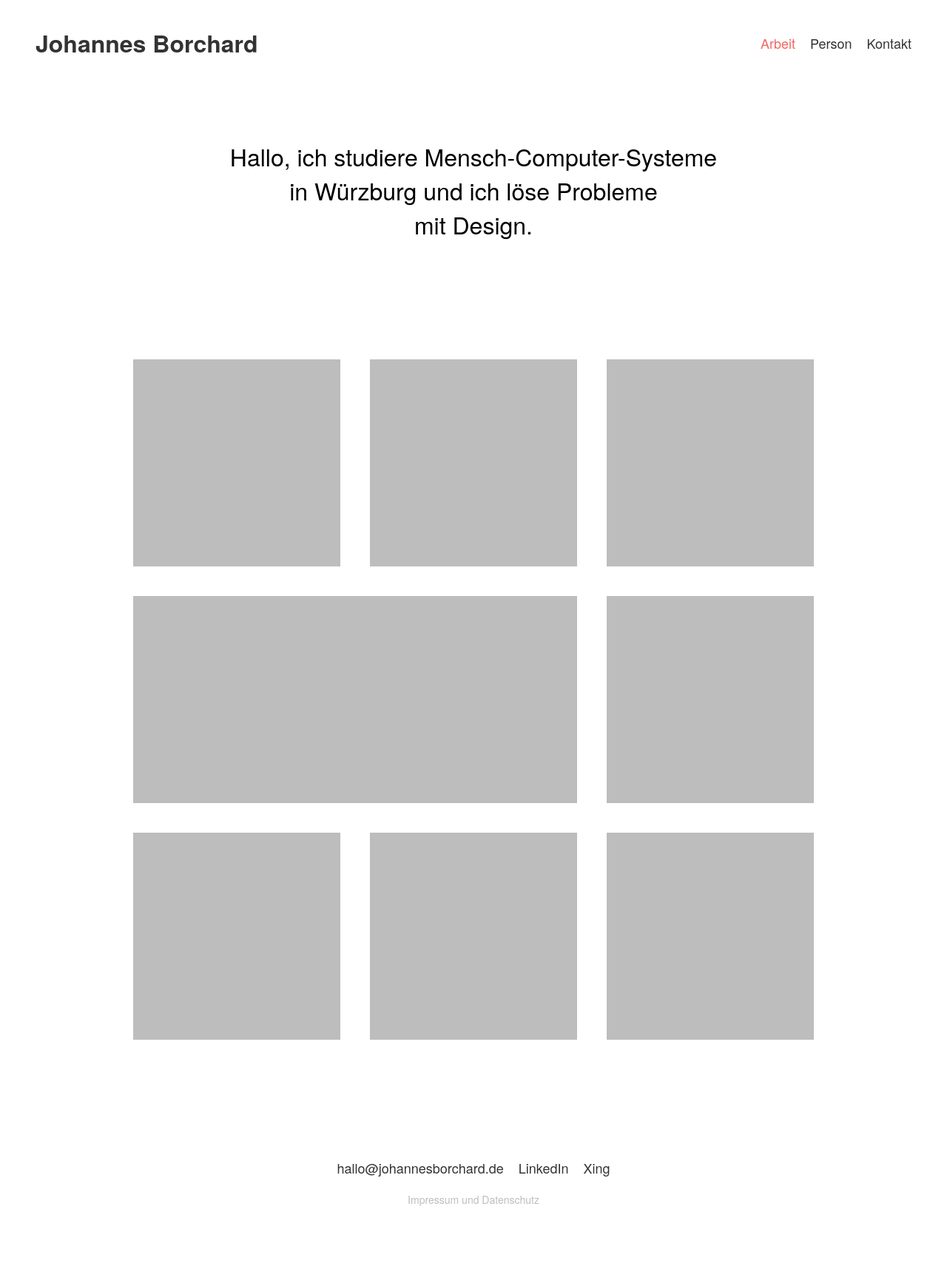
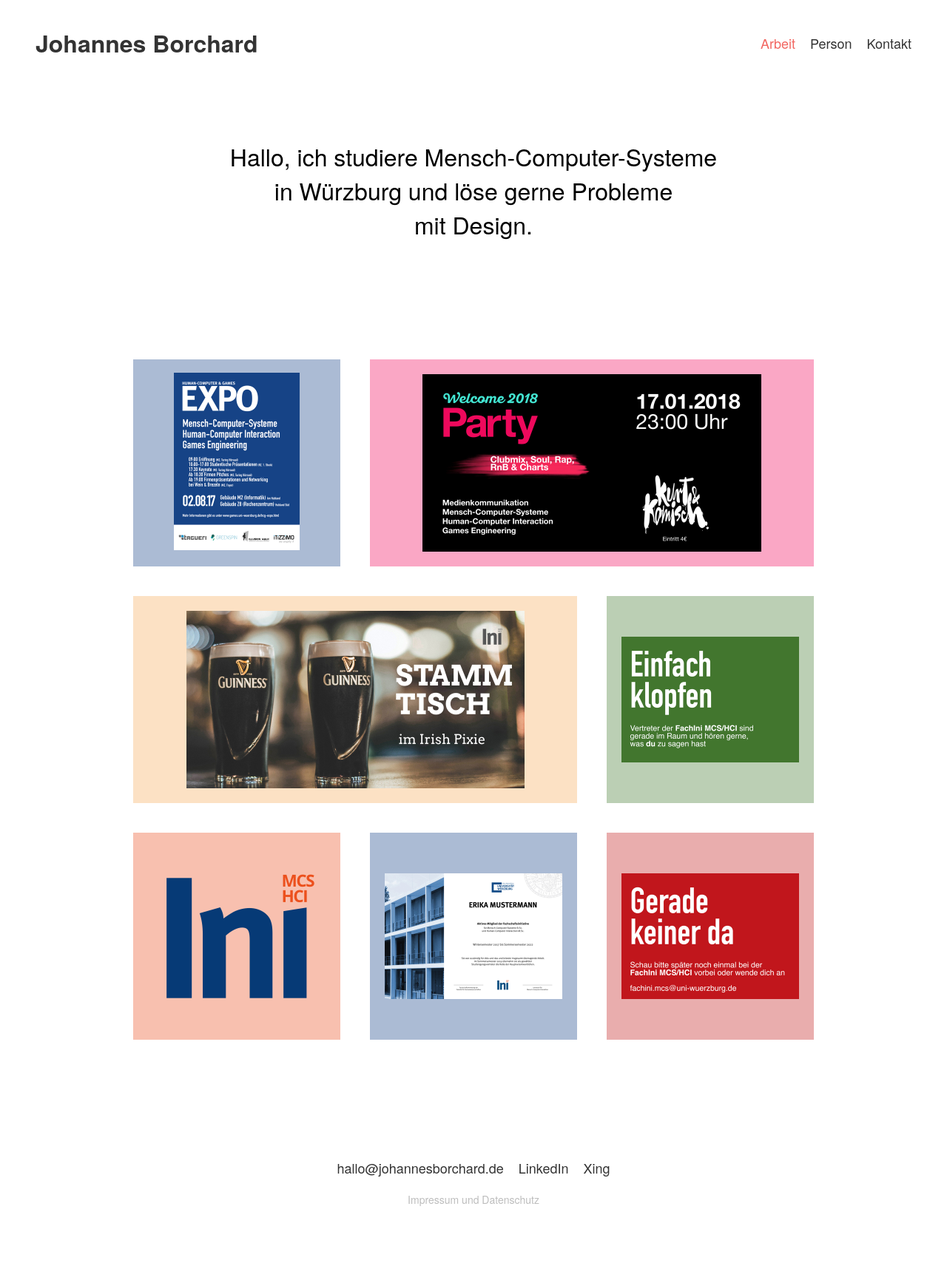
Before and after one commit to JohannesBorchard/portfolio, a Jekyll site: the page built from pages/index.html, in a window 1280 px wide. Shown: the whole page at 74% size. Built offline with Jekyll 4.4.1, drawn with Linux system fonts in a browser that asks for light colours.

Commit message:
Grid Items

```diff
--- a/_includes/css/main.css
+++ b/_includes/css/main.css
@@ -85,29 +85,16 @@ button:hover {
     width: 920px;
 }
 
-.preview {
-    display: flex;
-    align-items: center;
-    justify-content: center;
-    background-color: #bdbdbd;
+.grid img {
     height: 280px;
-    width: 280px;
 }
 
-.preview img {
-    height: 220px;
-}
-
-/*.grid-item-one {
-    background-color: rgba(6, 67, 124, 0.2);
-}
-
-.grid-item-two {
-    background-color: rgba(235, 22, 94, 0.2);
+/*.grid img:hover {
+    opacity: 0.5;
+    cursor: pointer;
 }*/
 
 .wide {
-    width: 600px;
     grid-column: span 2;
 }
 
--- a/_includes/css/responsive.css
+++ b/_includes/css/responsive.css
@@ -30,14 +30,17 @@
         justify-content: center;
     }
 
+    .grid img {
+        height: auto;
+        width: 100%;
+    }
+
+    .wide {
+    grid-column: span 1;
+    }
+
     main>* {
         margin-top: 80px;
-    }
-
-    .preview {
-        grid-column: span 1;
-        width: 500px;
-        height: 500px;
     }
 }
 
@@ -95,10 +98,9 @@
         margin-left: 10%;
     }
 
-    .preview {
-        grid-column: span 1;
-        width: 280px;
-        height: 280px;
+    .wide {
+    width: 280px;
+    height: auto;
     }
 
     .footer {
--- a/pages/index.html
+++ b/pages/index.html
@@ -15,19 +15,18 @@ permalink: /
 
 <header>
     <div class="intro">Hallo, ich studiere Mensch-Computer-Systeme
-        <br>in Würzburg und ich löse Probleme
+        <br>in Würzburg und löse gerne Probleme
         <br>mit Design.</div>
 </header>
 
 <main>
     <div class="grid">
-        <div class="preview grid-item-one"></div>
-        <div class="preview grid-item-two"></div>
-        <div class="preview grid-item-two"></div>
-        <div class="preview wide grid-item-three"></div>
-        <div class="preview grid-item-four"></div>
-        <div class="preview grid-item-five"></div>
-        <div class="preview grid-item-six"></div>
-        <div class="preview grid-item-seven"></div>
+        <img src="assets/grid/EXPO.jpg" alt="EXPO Flyer">
+        <img src="assets/grid/Party.jpg" alt="Party Banner" class="wide">
+        <img src="assets/grid/Stammtisch.jpg" alt="Stammtisch Banner" class="wide">
+        <img src="assets/grid/Klopfen.jpg" alt="Türschild">
+        <img src="assets/grid/Ini.jpg" alt="Logo">
+        <img src="assets/grid/Zertifikat.jpg" alt="Zertifikat">
+        <img src="assets/grid/Abwesend.jpg" alt="Türschild">
     </div>
 </main>
```
Also changed, not shown: assets/grid/1.jpg (deleted), assets/grid/1.png (deleted), assets/grid/2.jpg (deleted), assets/grid/3.jpg (deleted), assets/grid/4.jpg (deleted), assets/grid/5.jpg (deleted), assets/grid/6.jpg (deleted), assets/grid/7.jpg (deleted), assets/grid/Abwesend.jpg (added), assets/grid/EXPO.jpg, assets/grid/Ini.jpg (added), assets/grid/Klopfen.jpg (added), assets/grid/Party.jpg (added), assets/grid/Stammtisch.jpg (added), 1 more files.
